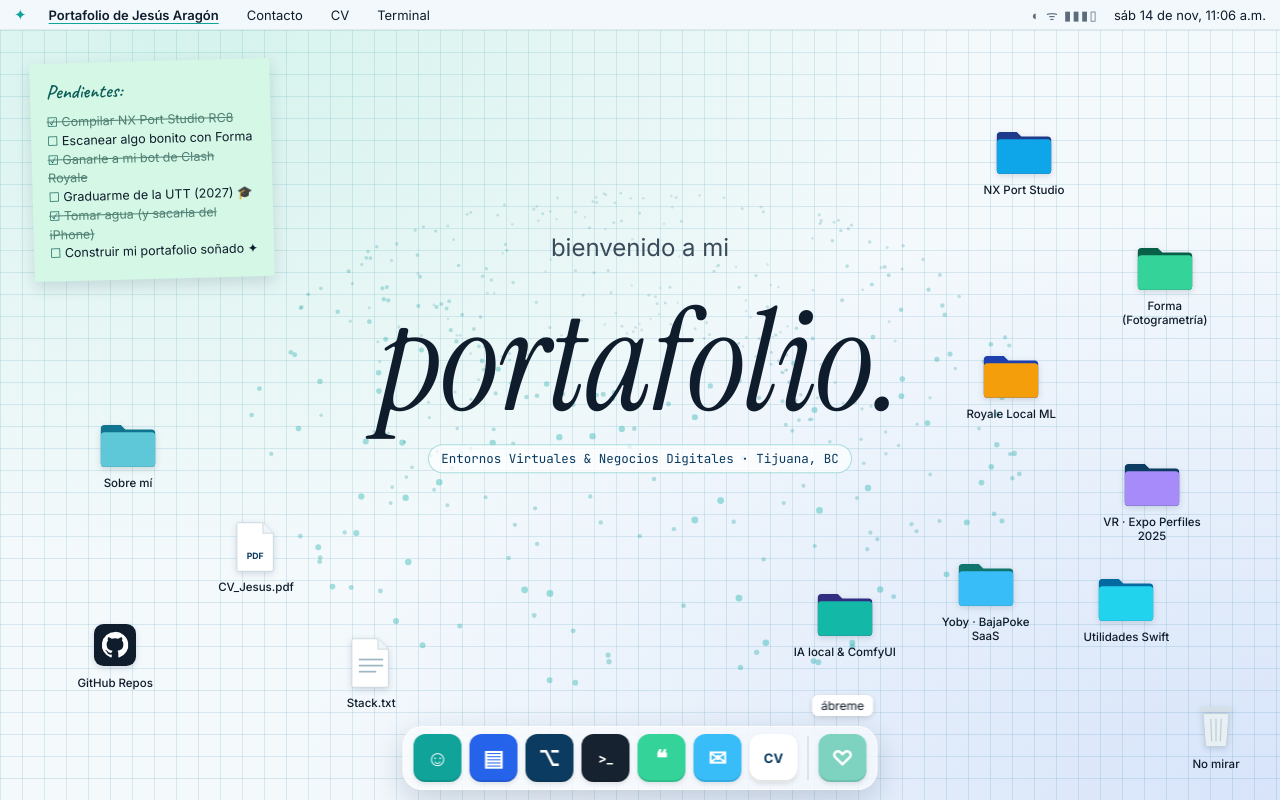
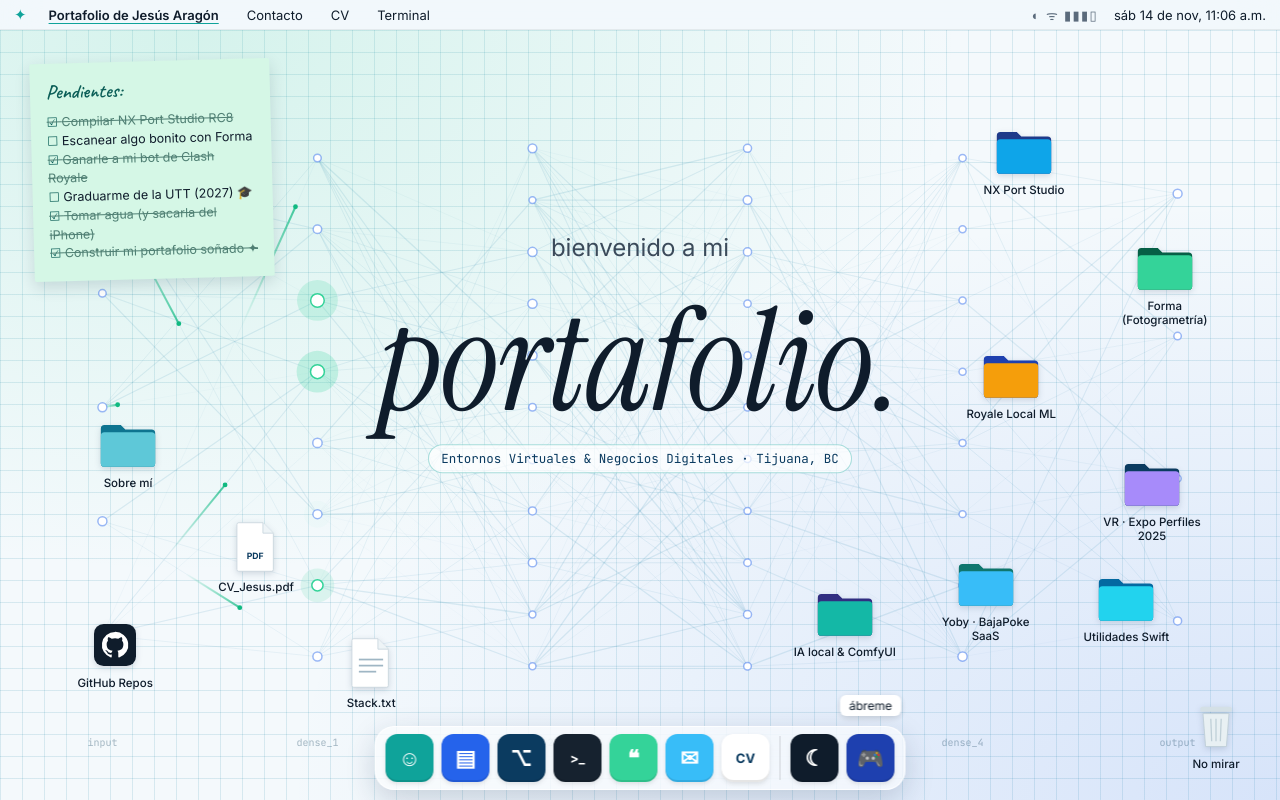
Before and after one commit to RobiiAragon/portfolio, a plain HTML site: page index.html in a window 1280 px wide. Drawn offline with Linux system fonts and the light colour scheme.

Commit message:
Fondo de red neuronal, modo oscuro, foto de perfil y fastfetch

```diff
--- a/index.html
+++ b/index.html
@@ -42,7 +42,7 @@
         <li class="done">Ganarle a mi bot de Clash Royale</li>
         <li>Graduarme de la UTT (2027) 🎓</li>
         <li class="done">Tomar agua (y sacarla del iPhone)</li>
-        <li>Construir mi portafolio soñado ✦</li>
+        <li class="done">Construir mi portafolio soñado ✦</li>
       </ul>
     </div>
 
@@ -66,7 +66,8 @@
     <button class="dock-app" data-open="contact"  title="Contacto"><span style="--c:#38bdf8">✉</span></button>
     <button class="dock-app" data-open="resume"   title="CV"><span style="--c:#ffffff; color:#0b3b60" class="sm">CV</span></button>
     <i class="dock-sep"></i>
-    <button class="dock-app open-me" data-open="secret" title="ábreme"><span style="--c:#7dd3c0">♡</span></button>
+    <button class="dock-app" id="theme" title="Modo oscuro"><span style="--c:#0f1c2b" id="theme-ico">☾</span></button>
+    <button class="dock-app open-me" data-open="secret" title="ábreme"><span style="--c:#1e40af">🎮</span></button>
   </nav>
 
   <script>
@@ -274,16 +275,16 @@
 
   /* ---------- Terminal ---------- */
   const CMDS = {
-    help: () => 'comandos: <span class="c">whoami</span> · <span class="c">neofetch</span> · <span class="c">ls</span> · <span class="c">open &lt;proyecto&gt;</span> · <span class="c">skills</span> · <span class="c">contact</span> · <span class="c">clear</span>',
+    help: () => 'comandos: <span class="c">whoami</span> · <span class="c">fastfetch</span> · <span class="c">ls</span> · <span class="c">open &lt;proyecto&gt;</span> · <span class="c">skills</span> · <span class="c">contact</span> · <span class="c">clear</span>',
     whoami: () => 'Jesús Aragón — Software Engineer | Full-Stack SaaS, AI/ML, Swift &amp; Unity',
     ls: () => PROJECTS.map(p => `<span class="c">${p.id}/</span>`).join('  '),
     skills: () => '<span class="k">lenguajes</span>  TypeScript · Python · Swift · C# · C++ · PHP · Java · SQL<br><span class="k">frameworks</span> React · .NET · iOS SDK · Unity · Laravel · Supabase<br><span class="k">ia</span>         Ollama · BionicGPT · ComfyUI · CUDA<br><span class="k">sistemas</span>   Git · Linux · CMake · Arduino · CCNA',
     contact: () => `<a href="mailto:${ME.email}">${ME.email}</a> · <a href="https://github.com/${ME.user}" target="_blank">github.com/${ME.user}</a>`,
-    neofetch: () => `<span class="p">${ME.user.toLowerCase()}</span>@<span class="p">macbook</span><br>-----------------<br><span class="k">OS</span>: macOS (Apple silicon)<br><span class="k">Host</span>: UTT · Ing. Entornos Virtuales y Negocios Digitales<br><span class="k">Uptime</span>: estudiando desde 2023 · grad. 2027<br><span class="k">Shell</span>: zsh + Xcode + Unity<br><span class="k">Location</span>: Tijuana, BC 🇲🇽<br><span class="k">Langs</span>: Español (nativo) · English (B1)`,
+    fastfetch: () => `<span class="p">${ME.user.toLowerCase()}</span>@<span class="p">macbook</span><br>-----------------<br><span class="k">OS</span>: macOS (Apple silicon)<br><span class="k">Host</span>: UTT · Ing. Entornos Virtuales y Negocios Digitales<br><span class="k">Uptime</span>: estudiando desde 2023 · grad. 2027<br><span class="k">Shell</span>: zsh + Xcode + Unity<br><span class="k">Location</span>: Tijuana, BC 🇲🇽<br><span class="k">Langs</span>: Español (nativo) · English (B1)`,
   };
   function termBody() {
     return `<div class="term"><div class="term-out">
-      <div><span class="p">${ME.user.toLowerCase()}@portfolio</span>:~$ <span class="c">neofetch</span></div><div>${CMDS.neofetch()}</div><br>
+      <div><span class="p">${ME.user.toLowerCase()}@portfolio</span>:~$ <span class="c">fastfetch</span></div><div>${CMDS.fastfetch()}</div><br>
       <div class="muted">escribe <span class="c">help</span> para ver comandos</div></div>
       <label class="term-in"><span class="p">~$</span><input aria-label="Comando" autocomplete="off" spellcheck="false"></label></div>`;
   }
@@ -307,7 +308,7 @@
     about: { title: 'Sobre mí', w: 760, big: true, body: `
       <div class="about">
         <div class="about-banner"><canvas data-art="mesh"></canvas>
-          <div class="avatar">J</div>
+          <img class="avatar" src="https://github.com/RobiiAragon.png?size=200" alt="Foto de Jesús Aragón">
           <div class="who"><b>Hola, soy Jesús ✦</b><span>Software Engineer · Tijuana, BC</span></div>
         </div>
         <div class="about-text">
@@ -526,31 +527,76 @@
     }
   }
 
-  /* ---------- Nube de puntos 3D girando (fondo) ---------- */
+  /* ---------- Red neuronal animada (fondo) ---------- */
   (() => {
     const cv = document.getElementById('cloud'), g = cv.getContext('2d');
     const reduce = matchMedia('(prefers-reduced-motion: reduce)').matches;
-    const P = [];
-    for (let i = 0; i < 420; i++) {          // un "torus" escaneado
-      const u = Math.random() * Math.PI * 2, v = Math.random() * Math.PI * 2, R = 1, r = .38;
-      P.push([(R + r * Math.cos(v)) * Math.cos(u), r * Math.sin(v), (R + r * Math.cos(v)) * Math.sin(u)]);
+    const LAYERS = [5, 8, 11, 11, 8, 4];           // entrada → capas ocultas → salida
+    let W, H, dpr, nodes = [], edges = [], pulses = [], mx = -1e4, my = -1e4;
+    function build() {
+      dpr = devicePixelRatio || 1;
+      W = cv.width = cv.clientWidth * dpr; H = cv.height = cv.clientHeight * dpr;
+      nodes = []; edges = [];
+      const x0 = W * .08, x1 = W * .92, top = H * .12, bot = H * .86;
+      LAYERS.forEach((n, li) => {
+        const x = x0 + (x1 - x0) * li / (LAYERS.length - 1);
+        for (let i = 0; i < n; i++) {
+          const y = top + (bot - top) * (i + .5) / n;
+          nodes.push({ x, y, li, glow: 0, ph: Math.random() * 6.28 });
+        }
+      });
+      nodes.forEach(a => nodes.forEach(b => { if (b.li === a.li + 1 && Math.random() < .55) edges.push({ a, b, w: Math.random() }); }));
     }
-    let a = 0, mx = 0, my = 0;
-    addEventListener('pointermove', e => { mx = e.clientX / innerWidth - .5; my = e.clientY / innerHeight - .5; });
-    function frame() {
-      const dpr = devicePixelRatio || 1, W = cv.width = cv.clientWidth * dpr, H = cv.height = cv.clientHeight * dpr;
-      const cx = W * .5, cy = H * .42, s = Math.min(W, H) * .32;
-      a += .0035; const ay = a + mx * .6, ax = .5 + my * .4;
-      P.forEach(([x, y, zz]) => {
-        let X = x * Math.cos(ay) - zz * Math.sin(ay), Z = x * Math.sin(ay) + zz * Math.cos(ay);
-        let Y = y * Math.cos(ax) - Z * Math.sin(ax); Z = y * Math.sin(ax) + Z * Math.cos(ax);
-        const k = 2.6 / (2.6 + Z), t = (Z + 1.4) / 2.8;
-        g.fillStyle = `rgba(${15 + 40 * t | 0}, ${120 + 60 * (1 - t) | 0}, ${170 - 20 * t | 0}, ${.12 + .28 * (1 - t)})`;
-        g.beginPath(); g.arc(cx + X * s * k, cy + Y * s * k, 1.8 * dpr * k, 0, 7); g.fill();
+    function spawn() {
+      const starts = edges.filter(e => e.a.li === 0);
+      const e = starts[Math.random() * starts.length | 0];
+      if (e) pulses.push({ e, t: 0, v: .012 + Math.random() * .01 });
+    }
+    addEventListener('resize', build);
+    addEventListener('pointermove', e => { const r = cv.getBoundingClientRect(); mx = (e.clientX - r.left) * dpr; my = (e.clientY - r.top) * dpr; });
+    build();
+    let last = 0;
+    function frame(now) {
+      g.clearRect(0, 0, W, H);
+      if (!reduce && now - last > 140) { spawn(); last = now; }
+      // conexiones
+      edges.forEach(({ a, b, w }) => {
+        g.strokeStyle = document.body.classList.contains('dark') ? `rgba(56, 189, 248, ${.05 + w * .09})` : `rgba(15, 118, 160, ${.05 + w * .07})`; g.lineWidth = dpr * (.5 + w * .8);
+        g.beginPath(); g.moveTo(a.x, a.y); g.lineTo(b.x, b.y); g.stroke();
       });
-      if (!reduce) requestAnimationFrame(frame);
+      // señales que viajan por la red
+      pulses = pulses.filter(p => {
+        p.t += p.v;
+        const { a, b } = p.e, x = a.x + (b.x - a.x) * p.t, y = a.y + (b.y - a.y) * p.t;
+        const grd = g.createLinearGradient(a.x + (b.x - a.x) * Math.max(0, p.t - .25), a.y + (b.y - a.y) * Math.max(0, p.t - .25), x, y);
+        grd.addColorStop(0, 'rgba(52,211,153,0)'); grd.addColorStop(1, 'rgba(16,185,129,.75)');
+        g.strokeStyle = grd; g.lineWidth = 2 * dpr; g.beginPath();
+        g.moveTo(a.x + (b.x - a.x) * Math.max(0, p.t - .25), a.y + (b.y - a.y) * Math.max(0, p.t - .25)); g.lineTo(x, y); g.stroke();
+        g.fillStyle = '#10b981'; g.beginPath(); g.arc(x, y, 2.4 * dpr, 0, 7); g.fill();
+        if (p.t >= 1) {
+          b.glow = 1;
+          const next = edges.filter(e => e.a === b);
+          if (next.length && Math.random() < .9) pulses.push({ e: next[Math.random() * next.length | 0], t: 0, v: p.v });
+          return false;
+        }
+        return true;
+      });
+      // neuronas
+      nodes.forEach(n => {
+        const near = Math.max(0, 1 - Math.hypot(n.x - mx, n.y - my) / (160 * dpr));
+        n.glow = Math.max(n.glow * .95, near);
+        const r = (4 + n.glow * 3 + Math.sin(now / 900 + n.ph) * .6) * dpr;
+        if (n.glow > .05) { g.fillStyle = `rgba(52,211,153,${n.glow * .25})`; g.beginPath(); g.arc(n.x, n.y, r * 3, 0, 7); g.fill(); }
+        const dk = document.body.classList.contains('dark'); g.fillStyle = dk ? '#0b1726' : '#ffffff'; g.strokeStyle = n.glow > .3 ? '#34d399' : (dk ? 'rgba(56,189,248,.55)' : 'rgba(37,99,235,.45)'); g.lineWidth = 1.5 * dpr;
+        g.beginPath(); g.arc(n.x, n.y, r, 0, 7); g.fill(); g.stroke();
+      });
+      // etiquetas de capas
+      g.font = `${10 * dpr}px JetBrains Mono, monospace`; g.fillStyle = document.body.classList.contains('dark') ? 'rgba(160,210,240,.35)' : 'rgba(15,60,90,.35)'; g.textAlign = 'center';
+      ['input', 'dense_1', 'dense_2', 'dense_3', 'dense_4', 'output'].forEach((t, i) =>
+        g.fillText(t, W * .08 + (W * .84) * i / (LAYERS.length - 1), H * .93));
+      requestAnimationFrame(frame);
     }
-    frame();
+    requestAnimationFrame(frame);
   })();
 
   /* ---------- Letras de "portafolio." crecen cerca del mouse ---------- */
@@ -584,6 +630,24 @@
     });
   })();
 
+  /* ---------- Modo oscuro ---------- */
+  (() => {
+    const btn = document.getElementById('theme'), ico = document.getElementById('theme-ico');
+    const set = on => {
+      document.body.classList.toggle('dark', on);
+      ico.textContent = on ? '☀' : '☾';
+      btn.title = on ? 'Modo claro' : 'Modo oscuro';
+      ico.style.setProperty('--c', on ? '#f59e0b' : '#0f1c2b');
+    };
+    let saved = null;
+    try { saved = localStorage.getItem('theme'); } catch {}
+    set(saved ? saved === 'dark' : false);
+    btn.addEventListener('click', () => {
+      const on = !document.body.classList.contains('dark'); set(on);
+      try { localStorage.setItem('theme', on ? 'dark' : 'light'); } catch {}
+    });
+  })();
+
   /* ---------- Reloj + nota ---------- */
   const clock = document.getElementById('clock');
   const tick = () => clock.textContent = new Date().toLocaleString('es-MX', isMobile() ? { hour: 'numeric', minute: '2-digit' } : { weekday: 'short', month: 'short', day: 'numeric', hour: 'numeric', minute: '2-digit' });
--- a/style.css
+++ b/style.css
@@ -53,6 +53,7 @@ a { color: var(--teal); }
 #cloud { position: absolute; inset: 0; width: 100%; height: 100%; pointer-events: none; }
 
 .welcome {
+  z-index: 2;
   position: absolute; left: 50%; top: 42%; transform: translate(-50%, -50%);
   text-align: center; pointer-events: none; user-select: none;
 }
@@ -147,8 +148,7 @@ a { color: var(--teal); }
 .about-banner canvas { position: absolute; inset: 0; width: 100%; height: 100%; }
 .about-banner .avatar {
   position: relative; width: 84px; height: 84px; border-radius: 50%; flex: none;
-  background: #fff; color: var(--blue-deep); display: grid; place-items: center;
-  font-family: var(--serif); font-size: 40px; font-style: italic; border: 3px solid rgba(255,255,255,.6);
+  background: #fff; object-fit: cover; border: 3px solid rgba(255,255,255,.7); box-shadow: 0 6px 20px rgba(0,0,0,.25);
 }
 .about-banner .who { position: relative; margin-left: 18px; }
 .about-banner .who b { display: block; font-size: 26px; font-family: var(--serif); font-weight: 400; }
@@ -312,3 +312,40 @@ a { color: var(--teal); }
   .dock-app::after { display: none; }
   .dock-sep { height: 32px; }
 }
+
+/* ===== MODO OSCURO ===== */
+body, .desktop, .menubar, .dock, .window, .titlebar { transition: background-color .35s ease, color .35s ease, border-color .35s ease; }
+body.dark { --ink: #e2edf5; --muted: #93a8b8; --paper: #07121e; --grid: rgba(56,189,248,.08); background: #050d16; color: var(--ink); }
+body.dark .desktop {
+  background-image:
+    radial-gradient(ellipse at 15% 0%, rgba(52,211,153,.12), transparent 50%),
+    radial-gradient(ellipse at 100% 100%, rgba(37,99,235,.18), transparent 55%),
+    linear-gradient(var(--grid) 1px, transparent 1px),
+    linear-gradient(90deg, var(--grid) 1px, transparent 1px);
+}
+body.dark .menubar { background: rgba(8,18,30,.75); border-color: rgba(255,255,255,.06); }
+body.dark .mb-link:hover { background: rgba(255,255,255,.08); }
+body.dark .welcome p { color: #a9bfd0; }
+body.dark .welcome .tag { background: rgba(10,25,40,.7); color: #a7f3d0; border-color: rgba(52,211,153,.35); }
+body.dark .label { color: #dbe8f2; text-shadow: 0 1px 3px rgba(0,0,0,.6); }
+body.dark .dock { background: rgba(12,24,38,.6); border-color: rgba(255,255,255,.1); }
+body.dark .dock-sep { background: rgba(255,255,255,.15); }
+body.dark .sticky { background: #134e4a; color: #ccfbf1; }
+body.dark .sticky strong, body.dark .sticky li::before { color: #5eead4; }
+body.dark .sticky .done { color: #7fb5ad; }
+body.dark .window { background: #0d1a28; box-shadow: 0 24px 60px rgba(0,0,0,.55), 0 0 0 1px rgba(255,255,255,.08); }
+body.dark .titlebar { background: #122234; border-color: #1c3048; }
+body.dark .wtitle { color: #a9bfd0; }
+body.dark .story, body.dark .photo-page { background: #0d1a28; }
+body.dark .story-hero { background: #10202f; }
+body.dark .story-section { border-color: #1c3048; }
+body.dark .story .intro, body.dark .story-section p, body.dark .story-section ul, body.dark .story blockquote, body.dark .about-card p { color: #c3d4e0; }
+body.dark .about-card, body.dark .repo { background: #10202f; border-color: #1c3048; }
+body.dark .repo b { color: #7dd3fc; }
+body.dark .chip { background: #132a3d; color: #a7f3d0; border-color: #1f3d55; }
+body.dark .finder-item:hover { background: #132a3d; }
+body.dark .contact hr, body.dark .cv-row { border-color: #1c3048; }
+body.dark .btn { background: var(--teal); }
+body.dark .btn.ghost { color: var(--ink); border-color: #2a4560; background: transparent; }
+body.dark .lightbox { background: rgba(2,8,14,.95); }
+body.dark .open-me::after { background: #132a3d; color: #e2edf5; }
```
